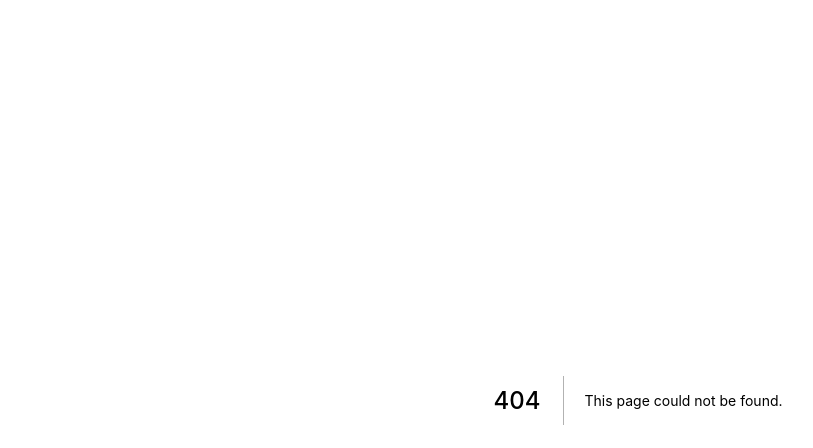
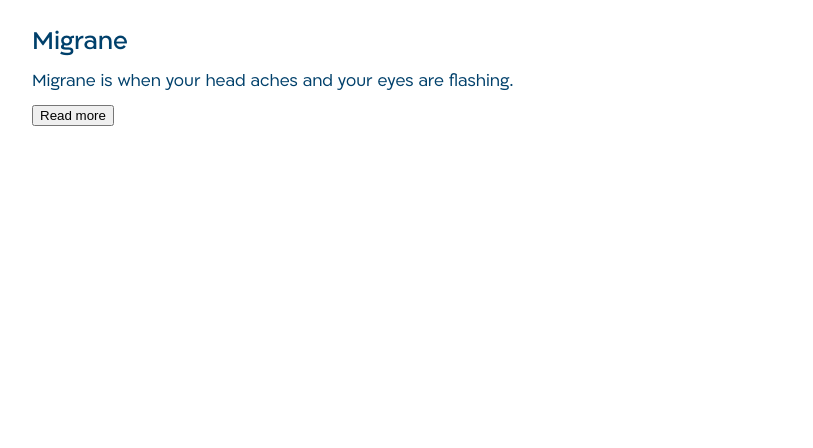
Before and after one commit to iddan/ktease, a Next.js app: page /conditions/10 in a window 1280 px wide. Before the commit this address had no page. Shown: the top 448 px of the page, without its empty margins (2-815 px from the left). Built offline with nearby package versions, Linux system fonts and the light colour scheme.

Commit message:
Add condition

```diff
--- /dev/null
+++ b/components/condition.css
@@ -0,0 +1,18 @@
+/** @todo fix fonts */
+@import "../fonts/ploni/stylesheet.css";
+
+.condition {
+  font-family: "Ploni AAA", sans-serif;
+  padding: 5px 26px;
+}
+
+.condition .title {
+  color: #00406b;
+  font-weight: 500;
+  font-size: 1.5em;
+  line-height: 1.16em;
+}
+
+.condition .description {
+  color: #00406b;
+}
--- /dev/null
+++ b/components/condition.tsx
@@ -0,0 +1,38 @@
+import React, { useState, useCallback } from "react";
+import "./condition.css";
+
+type Props = {
+  name: string;
+  shortDescription: string;
+  longDescription: string;
+};
+
+const Condition = ({ name, shortDescription, longDescription }: Props) => {
+  const [showLong, setShowLong] = useState(false);
+  const showMore = useCallback(() => {
+    setShowLong(true);
+  }, [showLong]);
+  const showLess = useCallback(() => {
+    setShowLong(false);
+  }, [showLong]);
+  return (
+    <div className="condition">
+      <h1 className="title">{name}</h1>
+      <p className="description">
+        {showLong ? longDescription : shortDescription}
+      </p>
+      {!showLong && (
+        <button className="show-more" onClick={showMore}>
+          {showLong ? "Read less" : "Read more"}
+        </button>
+      )}
+      {showLong && (
+        <button className="show-less" onClick={showLess}>
+          {showLong ? "Read less" : "Read more"}
+        </button>
+      )}
+    </div>
+  );
+};
+
+export default Condition;
--- /dev/null
+++ b/pages/conditions/[id].tsx
@@ -0,0 +1,42 @@
+import React from "react";
+import Head from "next/head";
+import Condition from "../../components/condition";
+
+type ConditionData = {
+  name: string;
+  shortDescription: string;
+  longDescription: string;
+};
+
+const conditionToData: { [code: string]: ConditionData } = {
+  "10": {
+    name: "Migrane",
+    shortDescription:
+      "Migrane is when your head aches and your eyes are flashing.",
+    longDescription:
+      "Migrane is when your head aches and your eyes are flashing. Lorem ipsum dolor sit amet, consectetur adipiscing elit, sed do eiusmod tempor incididunt ut labore et dolore magna aliqua. Ut enim ad minim veniam, quis nostrud exercitation ullamco laboris nisi ut aliquip ex ea commodo consequat. Duis aute irure dolor in reprehenderit in voluptate velit esse cillum dolore eu fugiat nulla pariatur. Excepteur sint occaecat cupidatat non proident, sunt in culpa qui officia deserunt mollit anim id est laborum"
+  }
+};
+
+function ConditionPage({ name, shortDescription, longDescription }) {
+  return (
+    <>
+      <Head>
+        <title>K Health - {name}</title>
+        <link rel="icon" href="/favicon.ico" />
+      </Head>
+      <Condition
+        name={name}
+        shortDescription={shortDescription}
+        longDescription={longDescription}
+      />
+    </>
+  );
+}
+
+ConditionPage.getInitialProps = context => {
+  const { id } = context.query;
+  return conditionToData[id];
+};
+
+export default ConditionPage;
```
Also changed, not shown: pages/index.tsx (+13 -84 lines).
